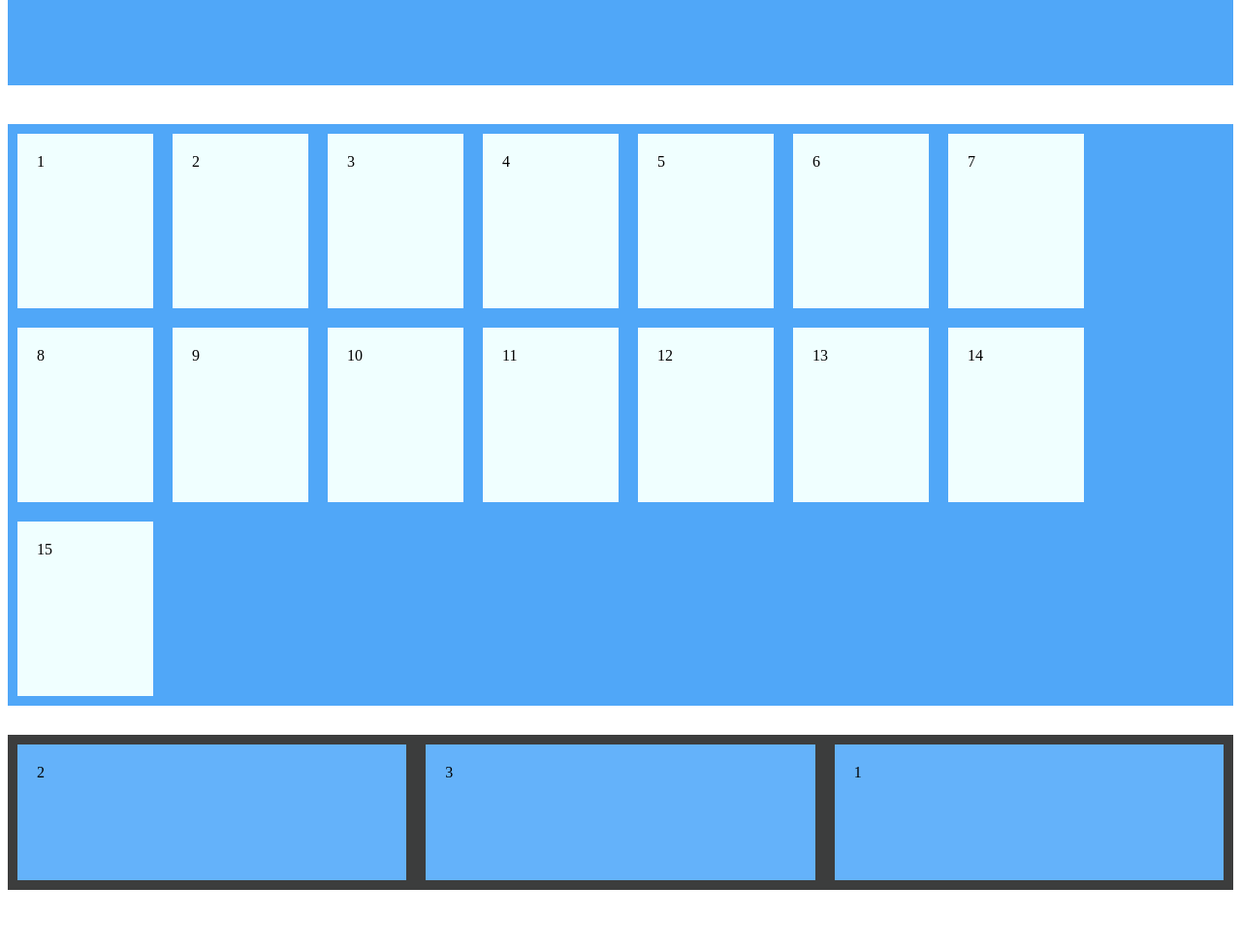
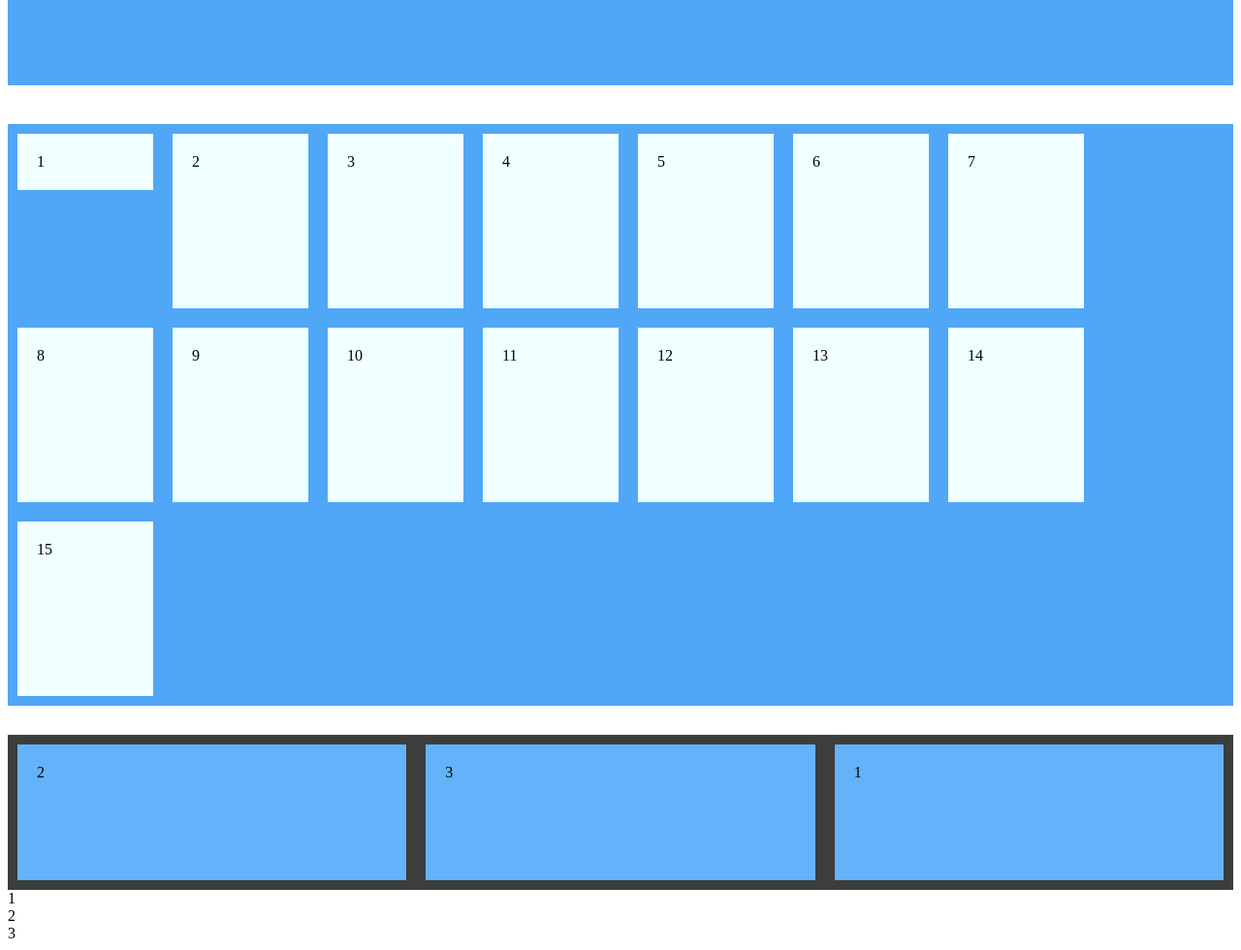
Before and after one commit to sabarirajpazhani/CSS_Learning, a plain HTML site: page FlexBox/index.html in a window 1280 px wide. Shown: the part 2820-3800 px from the top of the page at 97% size. Before the commit the page ends 3746 px from the top, so only its background shows below. Drawn offline with Linux system fonts and the light colour scheme.

Commit message:
Update index.html

```diff
--- a/FlexBox/index.html
+++ b/FlexBox/index.html
@@ -16,7 +16,7 @@
 
     <!-- flex-wrap  -->
     <div class="flexWrap">
-      <div>1</div>
+      <div class="f1">1</div>
       <div>2</div>
       <div>3</div>
       <div>4</div>
@@ -67,7 +67,7 @@
     </div>
 
     <div class="alignContent">
-      <div>1</div>
+      <div style="align-self:self-start;">1</div>
       <div>2</div>
       <div>3</div>
       <div>4</div>
@@ -90,5 +90,11 @@
       <div class="a2">2</div>
       <div class="a3">3</div>
     </div>
+
+    <div class="shrink">
+      <div class="a11">1</div>
+      <div class="a12">2</div>
+      <div class="a13">3</div>
+    </div>
   </body>
 </html>
```
